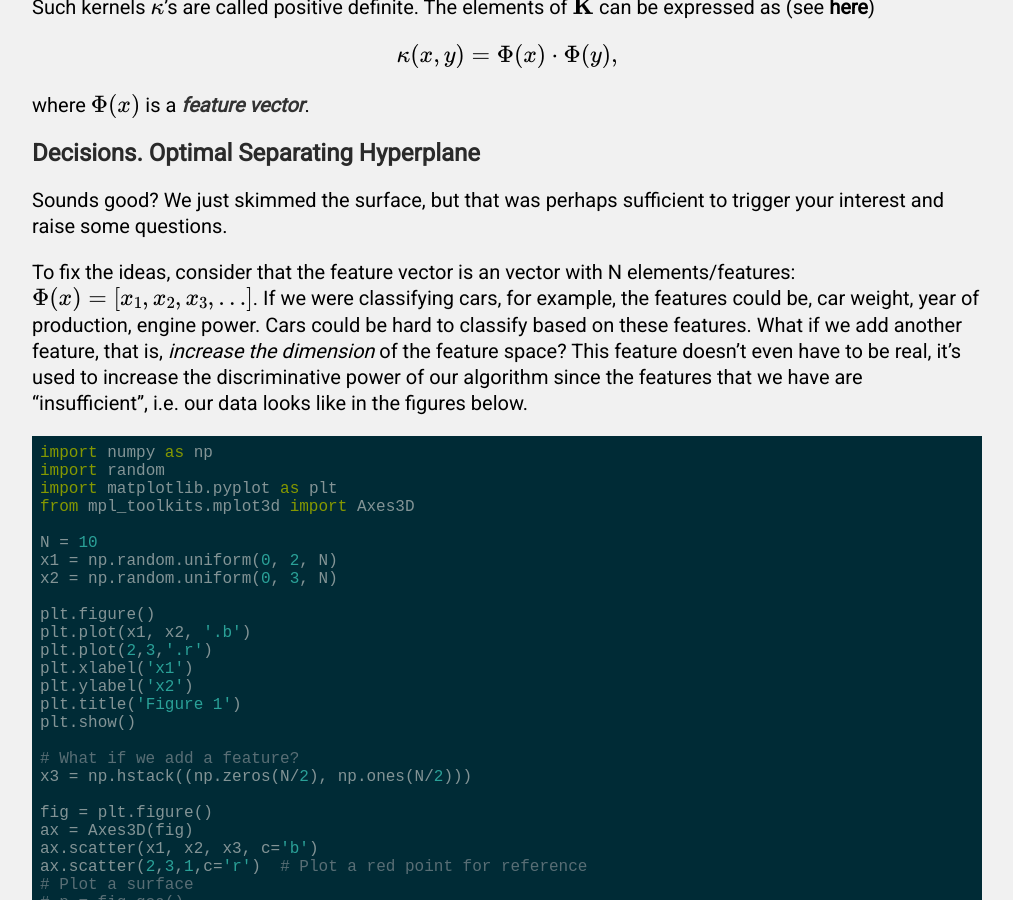
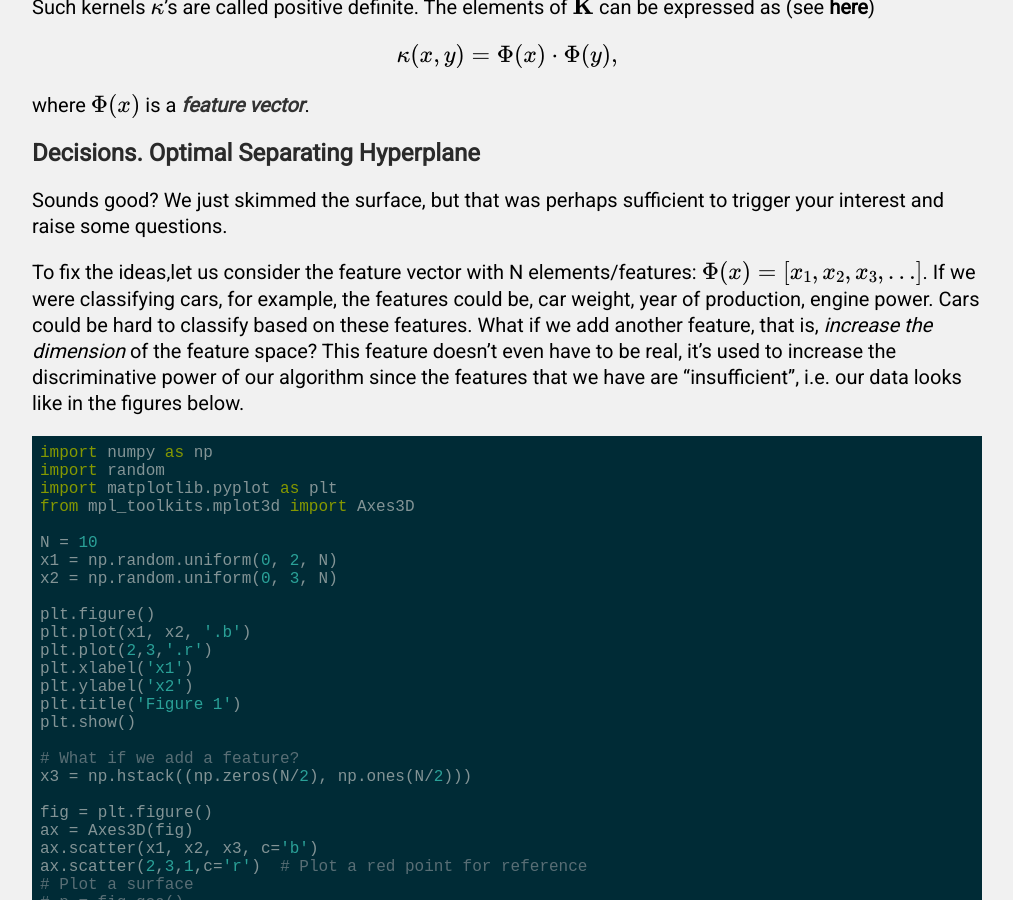
Before and after one commit to FullSimplify/FullSimplify.github.io, a Jekyll site: the page built from _posts/2000-01-02-Support-Vector-Machines,-a-Gentle-Introduction.md, in a window 1280 px wide and 900 px high, scrolled down 4328 px. Shown: the whole window, without its empty margins (133-1146 px from the left). Built offline with Jekyll 4.4.1, drawn with Linux system fonts in a browser that asks for light colours; formulas are drawn with MathJax 3.

Commit message:
Update 2000-01-02-Support-Vector-Machines,-a-Gentle-Introduction.md

````diff
--- a/_posts/2000-01-02-Support-Vector-Machines,-a-Gentle-Introduction.md
+++ b/_posts/2000-01-02-Support-Vector-Machines,-a-Gentle-Introduction.md
@@ -146,7 +146,7 @@
 
 Sounds good? We just skimmed the surface, but that was perhaps sufficient to trigger your interest and raise some questions.
 
-To fix the ideas, consider that the feature vector is an vector with N elements/features: $$\Phi(x)=[x_1,x_2,x_3,…]$$. If we were classifying cars, for example, the features could be, car weight, year of production, engine power. Cars could be hard to classify based on these features. What if we add another feature, that is, *increase the dimension* of the feature space? This feature doesn't even have to be real, it's used to increase the discriminative power of our algorithm since the features that we have are "insufficient", i.e. our data looks like in the figures below.
+To fix the ideas,let us consider the feature vector with N elements/features: $$\Phi(x)=[x_1,x_2,x_3,…]$$. If we were classifying cars, for example, the features could be, car weight, year of production, engine power. Cars could be hard to classify based on these features. What if we add another feature, that is, *increase the dimension* of the feature space? This feature doesn't even have to be real, it's used to increase the discriminative power of our algorithm since the features that we have are "insufficient", i.e. our data looks like in the figures below.
 
 
 ```python
````
